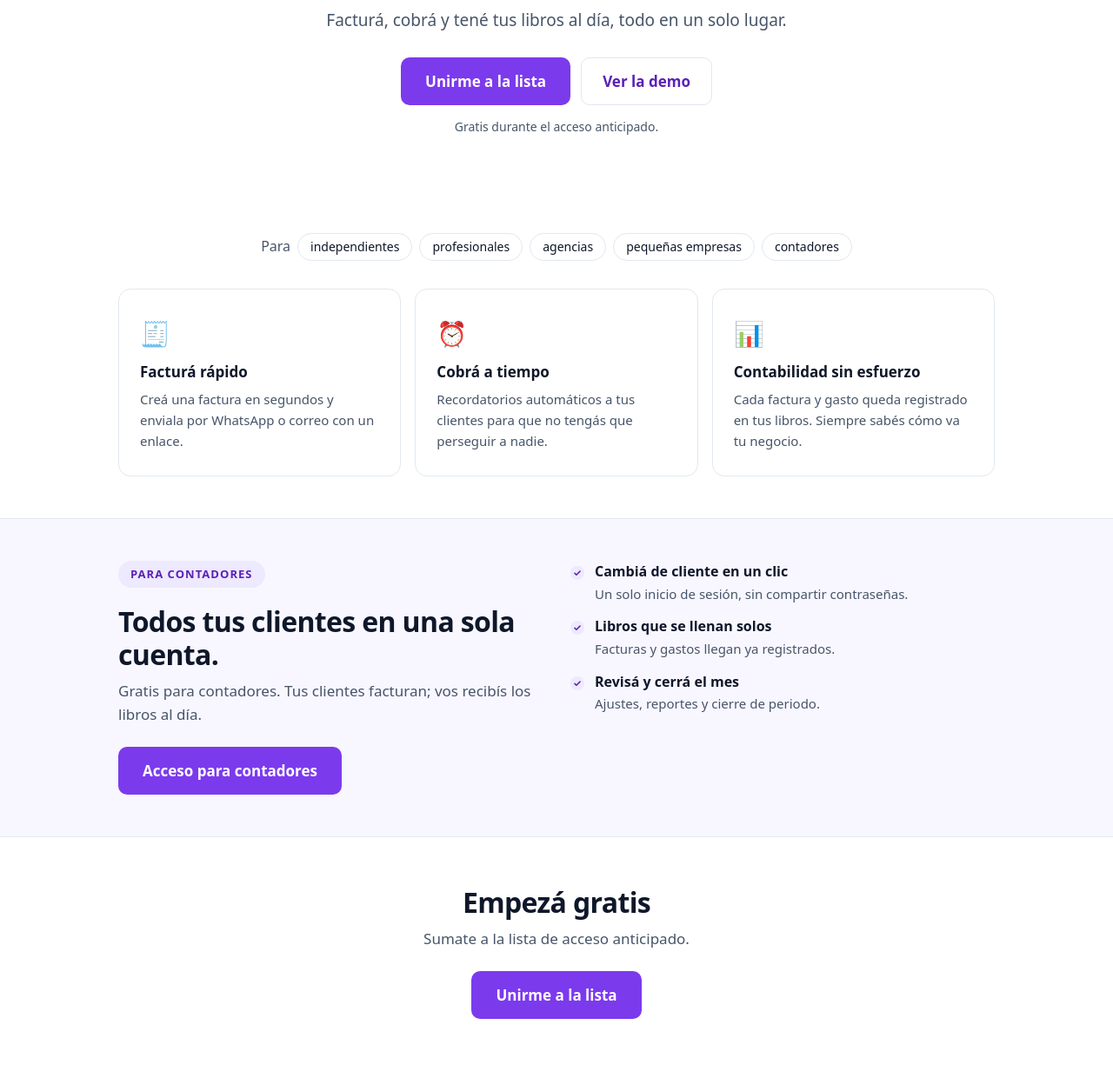
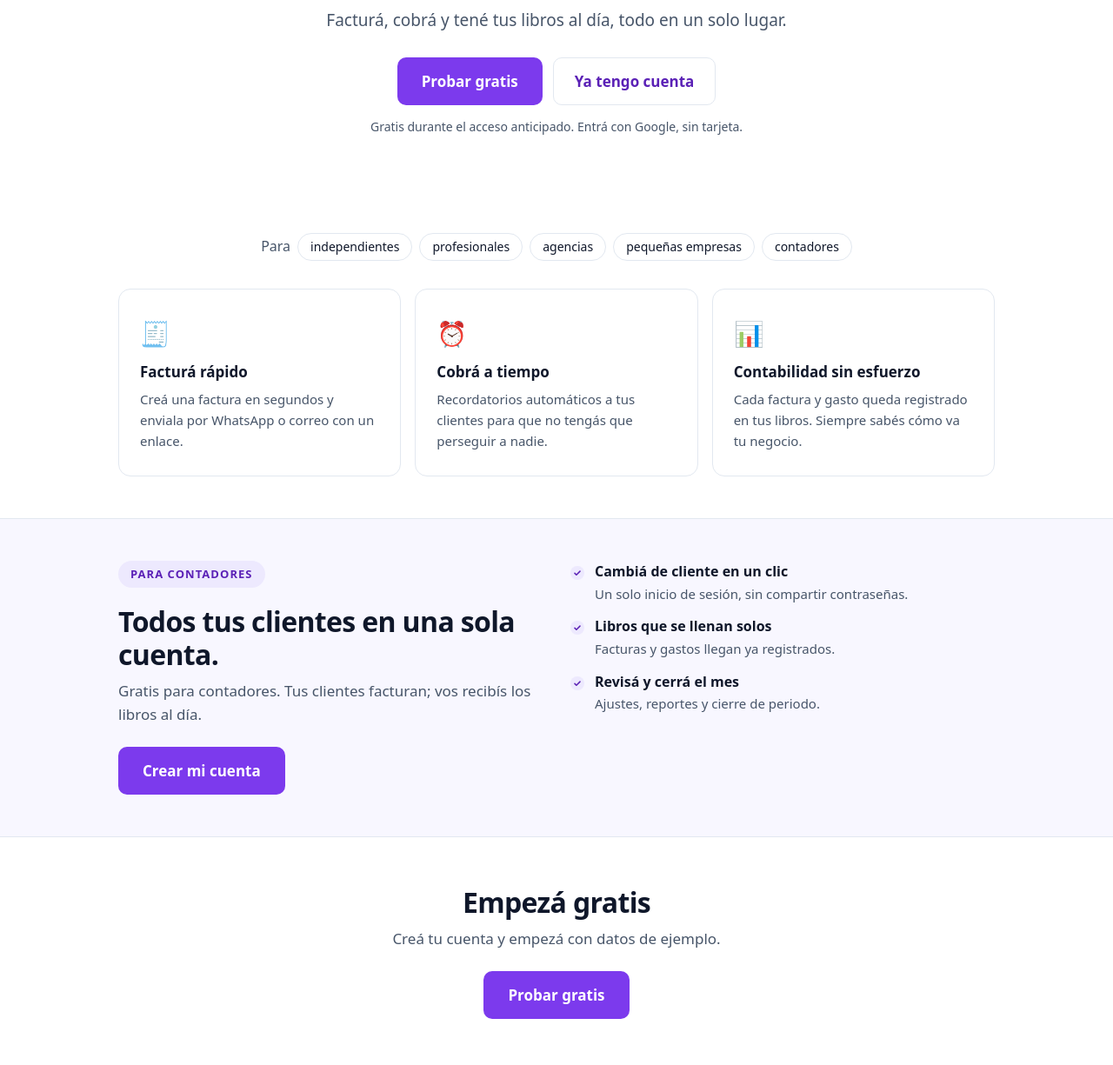
Before and after one commit to SourceQuarter/facturacohete-site, a plain HTML site: page index.html in a window 1280 px wide. Shown: the part 299-1524 px from the top of the page at 87% size. Drawn offline with Linux system fonts and the light colour scheme.

Commit message:
Landing: 'Probar gratis' → app sign-up (no waitlist), 'Entrar' → sign-in
Co-Authored-By: Claude Opus 5.5 <noreply@anthropic.com>

```diff
--- a/index.html
+++ b/index.html
@@ -59,7 +59,7 @@
       <a class="brand" href="/"><img src="/assets/logo.svg" alt="" width="32" height="32"> FacturaCohete</a>
       <nav class="nav">
         <a href="#contadores">Contadores</a>
-        <a href="https://app.facturacohete.com">Demo</a>
+        <a href="https://app.facturacohete.com/sign-in">Entrar</a>
       </nav>
     </header>
 
@@ -68,10 +68,10 @@
       <h1>Facturación y contabilidad, simple.</h1>
       <p class="lead">Facturá, cobrá y tené tus libros al día, todo en un solo lugar.</p>
       <div class="actions">
-        <a class="cta waitlist" href="#">Unirme a la lista</a>
-        <a class="ghost" href="https://app.facturacohete.com">Ver la demo</a>
+        <a class="cta" href="https://app.facturacohete.com/sign-up">Probar gratis</a>
+        <a class="ghost" href="https://app.facturacohete.com/sign-in">Ya tengo cuenta</a>
       </div>
-      <p class="note">Gratis durante el acceso anticipado.</p>
+      <p class="note">Gratis durante el acceso anticipado. Entrá con Google, sin tarjeta.</p>
     </section>
   </div>
 
@@ -92,7 +92,7 @@
         <span class="pill">Para contadores</span>
         <h2>Todos tus clientes en una sola cuenta.</h2>
         <p class="sub">Gratis para contadores. Tus clientes facturan; vos recibís los libros al día.</p>
-        <a class="cta waitlist" href="#">Acceso para contadores</a>
+        <a class="cta" href="https://app.facturacohete.com/sign-up">Crear mi cuenta</a>
       </div>
       <ul class="checks">
         <li><strong>Cambiá de cliente en un clic</strong><span>Un solo inicio de sesión, sin compartir contraseñas.</span></li>
@@ -105,8 +105,8 @@
   <section class="final">
     <div class="wrap">
       <h2>Empezá gratis</h2>
-      <p class="sub" style="margin: 0 auto 24px;">Sumate a la lista de acceso anticipado.</p>
-      <a class="cta waitlist" href="#">Unirme a la lista</a>
+      <p class="sub" style="margin: 0 auto 24px;">Creá tu cuenta y empezá con datos de ejemplo.</p>
+      <a class="cta" href="https://app.facturacohete.com/sign-up">Probar gratis</a>
     </div>
   </section>
 
@@ -114,10 +114,5 @@
     Un producto de <a href="https://sourcequarter.com">Source Quarter</a> · <a href="/privacidad.html">Privacidad</a> · © Source Quarter LLC
   </footer>
 
-  <script>
-    // Enlace del formulario de la lista de espera (p. ej. Tally) antes del lanzamiento.
-    const WAITLIST_URL = "#";
-    document.querySelectorAll(".waitlist").forEach(a => { a.href = WAITLIST_URL; });
-  </script>
 </body>
 </html>
```
Also changed, not shown: 1 other file.
